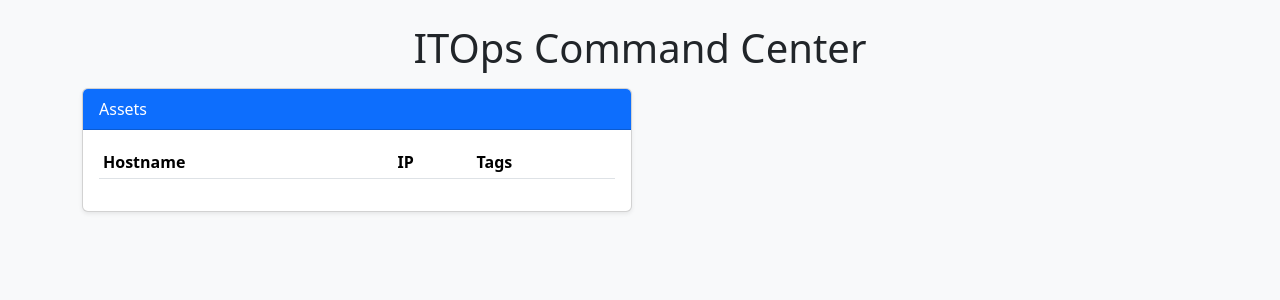
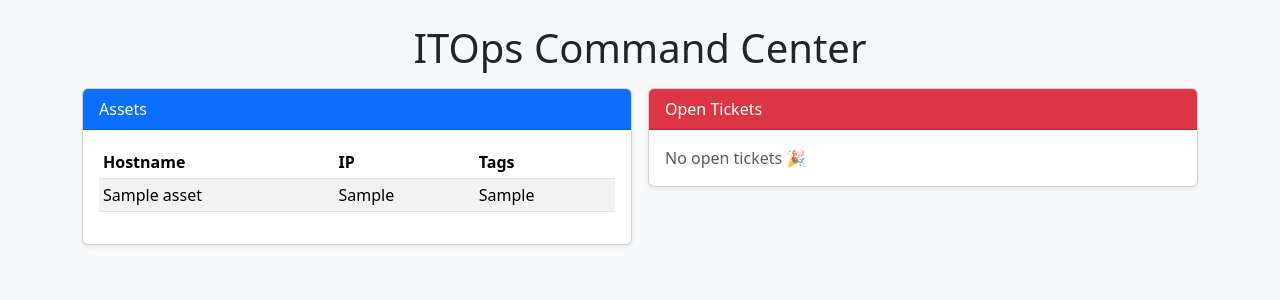
Before and after one commit to 00-kalyaan/ITOps-CommandCenter, a FastAPI app: page / in a window 1280 px wide. Shown: the top 300 px of the page. Run offline with FastAPI, Linux system fonts and the light colour scheme; tables that the repository leaves empty hold one stand-in row (values such as "Sample post"); lists and menus that the app fills with data are empty; parts of the project's set-up code (start-up, migrations or seed data) failed here and were passed over.

Commit message:
Update dashboard.html

```diff
--- a/src/app/templates/dashboard.html
+++ b/src/app/templates/dashboard.html
@@ -31,3 +31,51 @@
                   <th>Hostname</th>
                   <th>IP</th>
                   <th>Tags</th>
+                </tr>
+              </thead>
+              <tbody>
+                {% for a in assets %}
+                <tr>
+                  <td>{{ a.hostname }}</td>
+                  <td>{{ a.ip }}</td>
+                  <td>{{ a.tags or '' }}</td>
+                </tr>
+                {% endfor %}
+              </tbody>
+            </table>
+          </div>
+        </div>
+      </div>
+
+      <!-- Open Tickets Section -->
+      <div class="col-12 col-lg-6">
+        <div class="card shadow-sm">
+          <div class="card-header bg-danger text-white">
+            Open Tickets
+          </div>
+          <div class="card-body">
+            {% if tickets %}
+            <ul class="list-group">
+              {% for t in tickets %}
+              <li class="list-group-item">
+                [{{ t.severity }}] {{ t.summary }} — {{ t.status }}
+              </li>
+              {% endfor %}
+            </ul>
+            {% else %}
+            <p class="text-muted m-0">No open tickets 🎉</p>
+            {% endif %}
+          </div>
+        </div>
+      </div>
+
+    </div>
+  </div>
+
+  <!-- Bootstrap JS Bundle -->
+  <script
+    src="https://cdn.jsdelivr.net/npm/bootstrap@5.3.3/dist/js/bootstrap.bundle.min.js">
+  </script>
+
+</body>
+</html>
```
